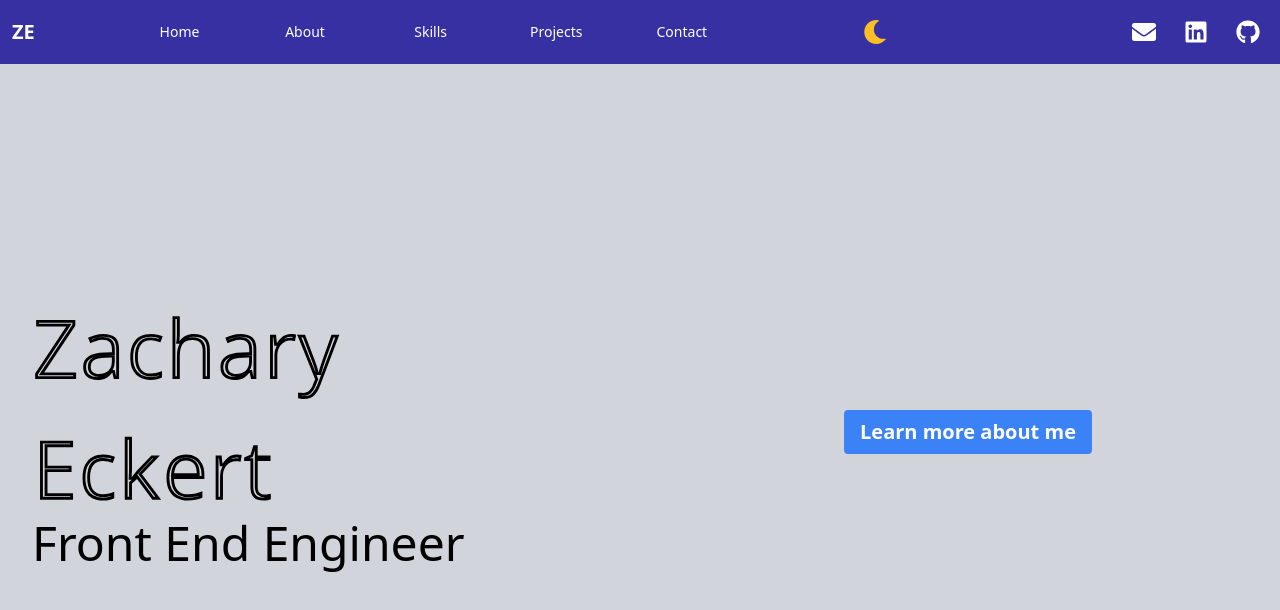
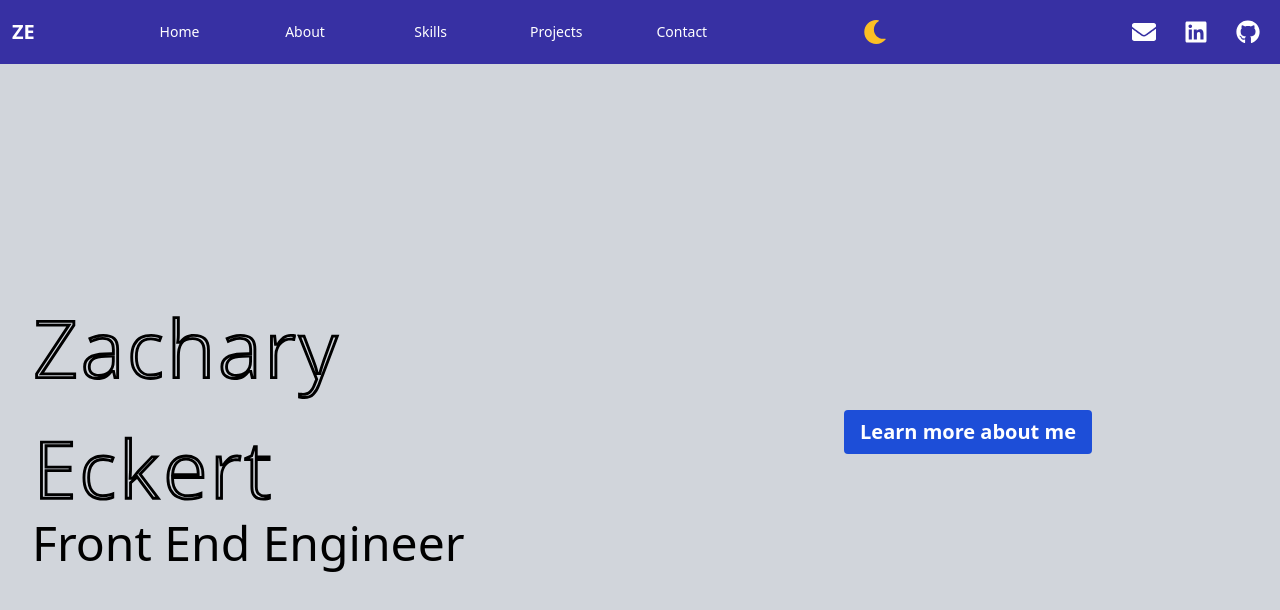
Before and after one commit to Catmanfondue/Zac-Eckert-Portfolio, a Next.js app: page / in a window 1280 px wide. Shown: the top 610 px of the page. Built offline with nearby package versions, Linux system fonts and the light colour scheme.

Commit message:
changing the color of button for accessability

```diff
--- a/components/Common/Button.tsx
+++ b/components/Common/Button.tsx
@@ -21,7 +21,7 @@ const Button = ({
 			disabled={disabled !== undefined ? disabled : false}
 			onClick={onClick === undefined ? () => {} : onClick}
 			className={
-				'bg-blue-500 hover:bg-blue-700 text-white font-bold py-2 px-4 rounded m-auto block ' +
+				'bg-blue-700 hover:bg-blue-900 text-white font-bold py-2 px-4 rounded m-auto block ' +
 				(customClasses !== undefined ? customClasses : '')
 			}
 		>
```
